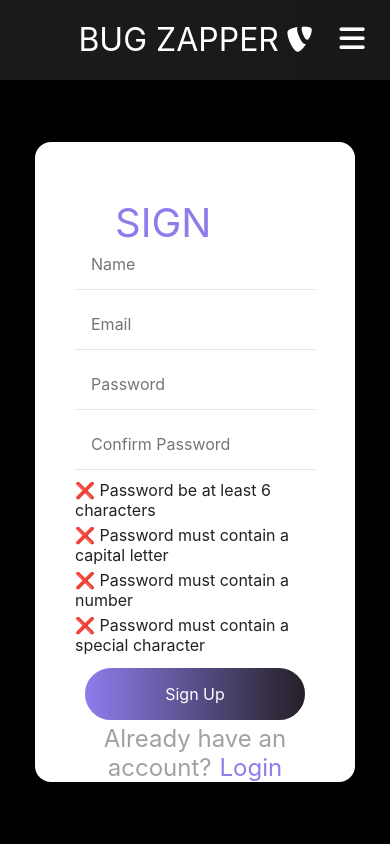
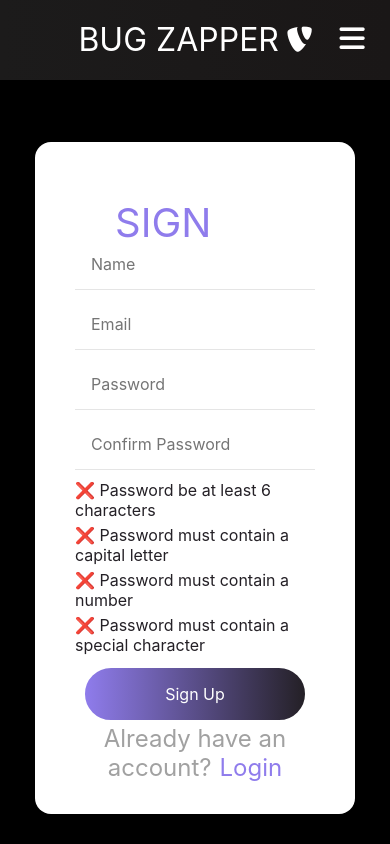
Before and after one commit to grantgonzalez14/bug-zapper, a React (Create React App) app: page /sign-up in a window 390 px wide. Built offline with nearby package versions, Linux system fonts and the light colour scheme; no server answers; some icons are missing.

Commit message:
Fixed cosmetic bug on sign up page where strength bar pushed text off bottom of form on mobile. Also fixed borders around strength bar on mobile

```diff
--- a/src/components/pages/SignUp.css
+++ b/src/components/pages/SignUp.css
@@ -226,7 +226,7 @@
 
     .form > form {
         border-radius: inherit;
-        max-height: 26rem;
+        max-height: 30rem;
     }
 
     .form-button {
@@ -235,6 +235,10 @@
 
     .form-title {
         color: var(--medium-purple);
+    }
+
+    .password-strength {
+        height: 8px;
     }
 }
 
@@ -254,6 +258,10 @@
         height: 100%;
     }
 
+    .form > form {
+        max-height: 39rem;
+    }
+
     .form-button {
         margin: 2.5rem auto -0.25rem auto;
     }
```
